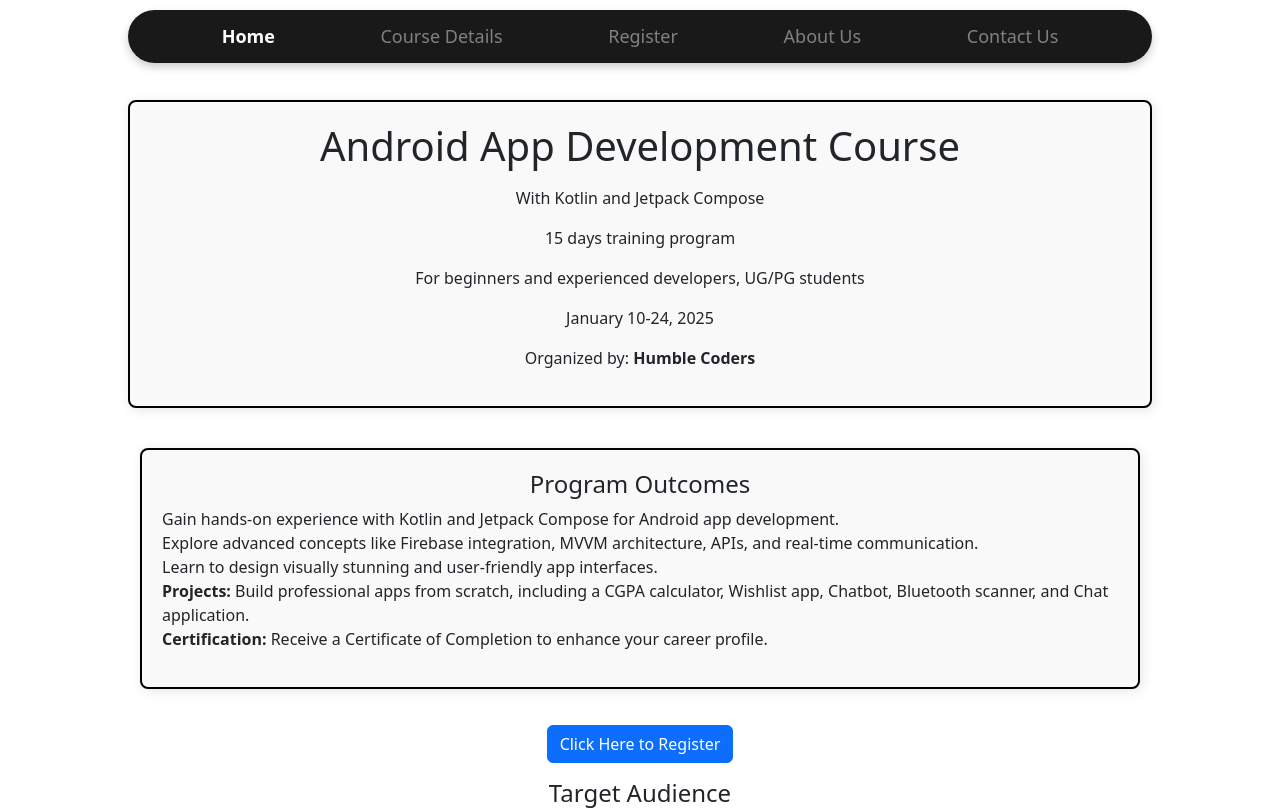
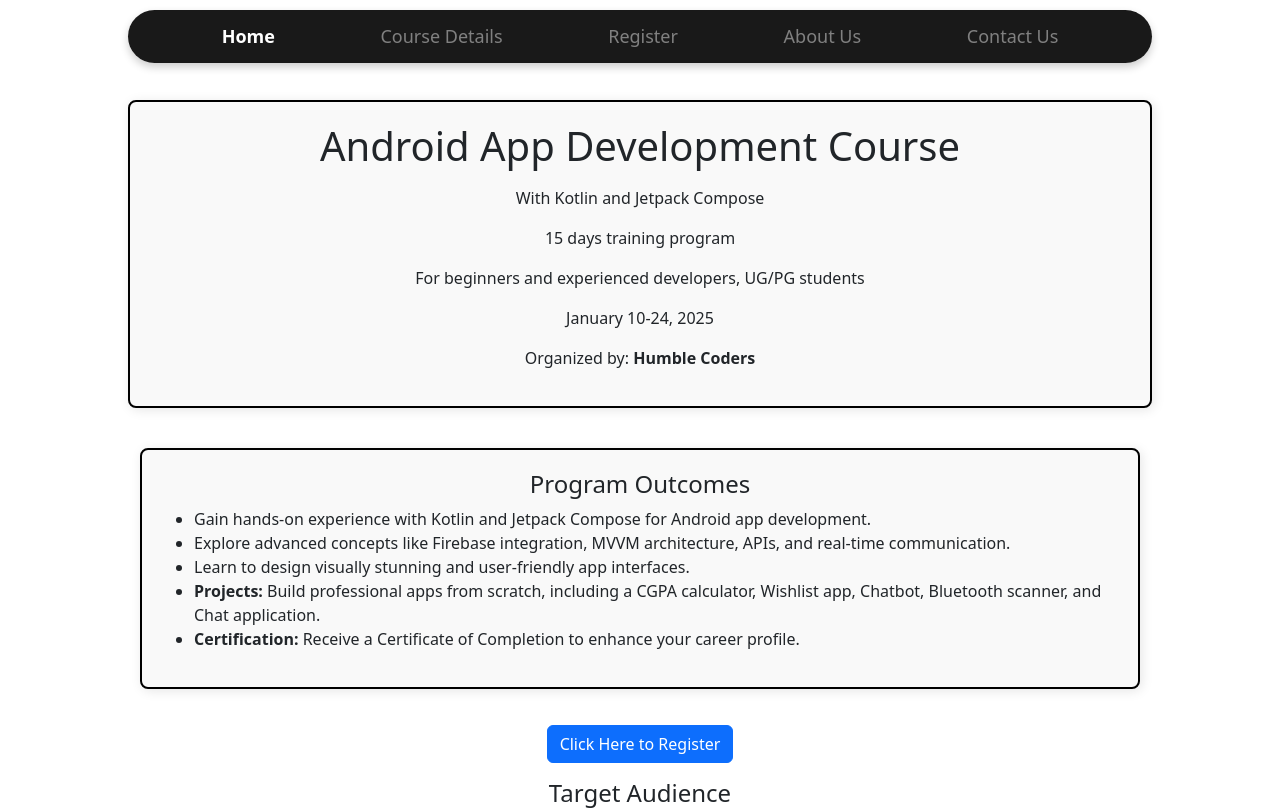
Before and after one commit to Nish-16/HC-new, a React (Vite) app in the folder HC-website/: page /home in a window 1280 px wide. Shown: the top 810 px of the page. Built offline with nearby package versions, Linux system fonts and the light colour scheme; a web font is replaced by a local one.

Commit message:
Update Home.jsx

```diff
--- a/HC-website/src/assets/pages/Home/Home.jsx
+++ b/HC-website/src/assets/pages/Home/Home.jsx
@@ -13,11 +13,8 @@ function Home() {
         <div className="header-box-container">
           <header className="header-box">
             <h1 className="text-center homepage-title">Android App Development Course</h1>
-            <p className="text-center homepage-description">
-
-            </p>
+            <p className="text-center homepage-description"></p>
             <div className="course-details text-center">
-              {/* <p><strong>Android App Development Course</strong></p> */}
               <p>With Kotlin and Jetpack Compose</p>
               <p>15 days training program</p>
               <p>For beginners and experienced developers, UG/PG students</p>
@@ -31,7 +28,7 @@ function Home() {
             <div className="col-12">
               {/* Replace the Registration Link box with Program Outcomes */}
               <HomeBox heading="Program Outcomes" content={
-                <ul className="list-unstyled">
+                <ul className="custom-bullet-list">
                   <li>Gain hands-on experience with Kotlin and Jetpack Compose for Android app development.</li>
                   <li>Explore advanced concepts like Firebase integration, MVVM architecture, APIs, and real-time communication.</li>
                   <li>Learn to design visually stunning and user-friendly app interfaces.</li>
@@ -61,8 +58,6 @@ function Home() {
         <br /><br /><br />
         <h4 className="text-center">Feel free to reach out at</h4>
         <p className="text-center">executives@humblecoders.in </p>
-
-
         <br /><br /><br /><br />
       </div>
       <SiteFooter />
```
